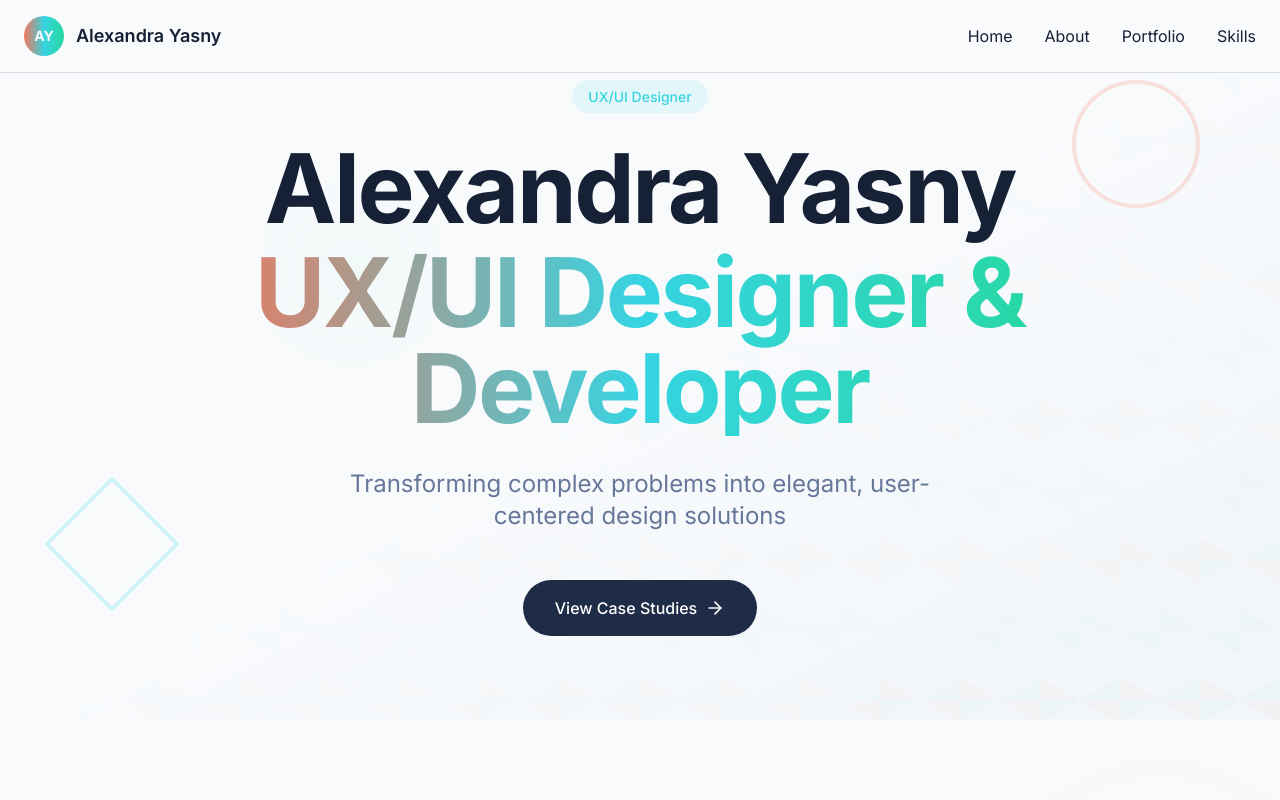
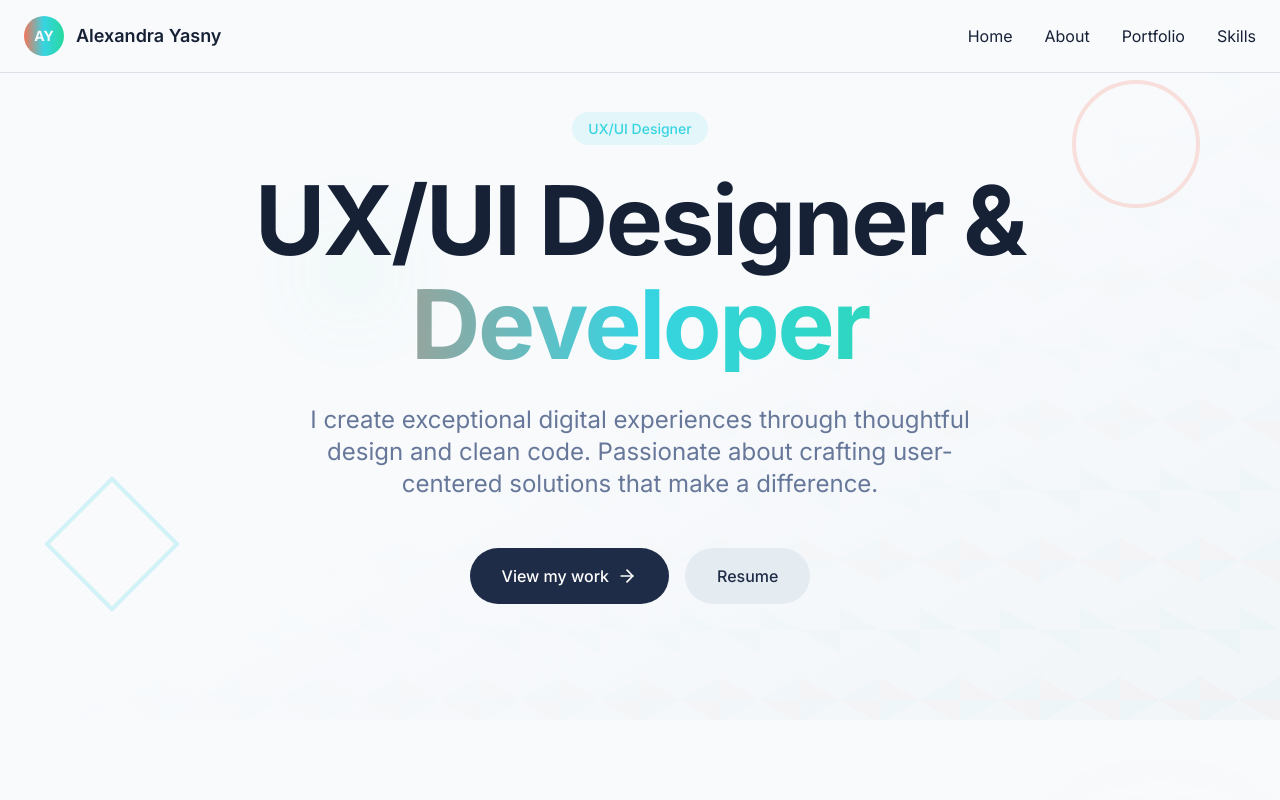
Before and after one commit to sansevna/geo-ux-folio, a React (Vite) app: page / in a window 1280 px wide. Shown: the top 800 px of the page. Built offline with nearby package versions, Linux system fonts and the light colour scheme; the HTML template or start-up script is replaced by a standard one.

Commit message:
Refactor hero section content

```diff
--- a/src/components/Hero.tsx
+++ b/src/components/Hero.tsx
@@ -19,14 +19,14 @@ const Hero = () => {
           </div>
 
           <h1 className="text-5xl md:text-7xl lg:text-8xl font-bold">
-            Alexandra Yasny
+            <span className="block">UX/UI Designer &</span>
             <span className="block mt-2 bg-gradient-to-r from-accent-coral via-accent-cyan to-accent-emerald bg-clip-text text-transparent">
-              UX/UI Designer & Developer
+              Developer
             </span>
           </h1>
 
           <p className="text-xl md:text-2xl text-muted-foreground max-w-2xl mx-auto leading-relaxed">
-            Transforming complex problems into elegant, user-centered design solutions
+            I create exceptional digital experiences through thoughtful design and clean code. Passionate about crafting user-centered solutions that make a difference.
           </p>
 
           <div className="flex items-center justify-center gap-4 pt-4">
@@ -34,8 +34,14 @@ const Hero = () => {
               href="#case-studies"
               className="group inline-flex items-center gap-2 px-8 py-4 bg-primary text-primary-foreground rounded-full font-medium hover:shadow-hover transition-all hover:scale-105"
             >
-              View Case Studies
+              View my work
               <ArrowRight className="w-5 h-5 group-hover:translate-x-1 transition-transform" />
+            </a>
+            <a
+              href="#resume"
+              className="inline-flex items-center gap-2 px-8 py-4 bg-secondary text-secondary-foreground rounded-full font-medium hover:shadow-hover transition-all hover:scale-105"
+            >
+              Resume
             </a>
           </div>
         </div>
```
